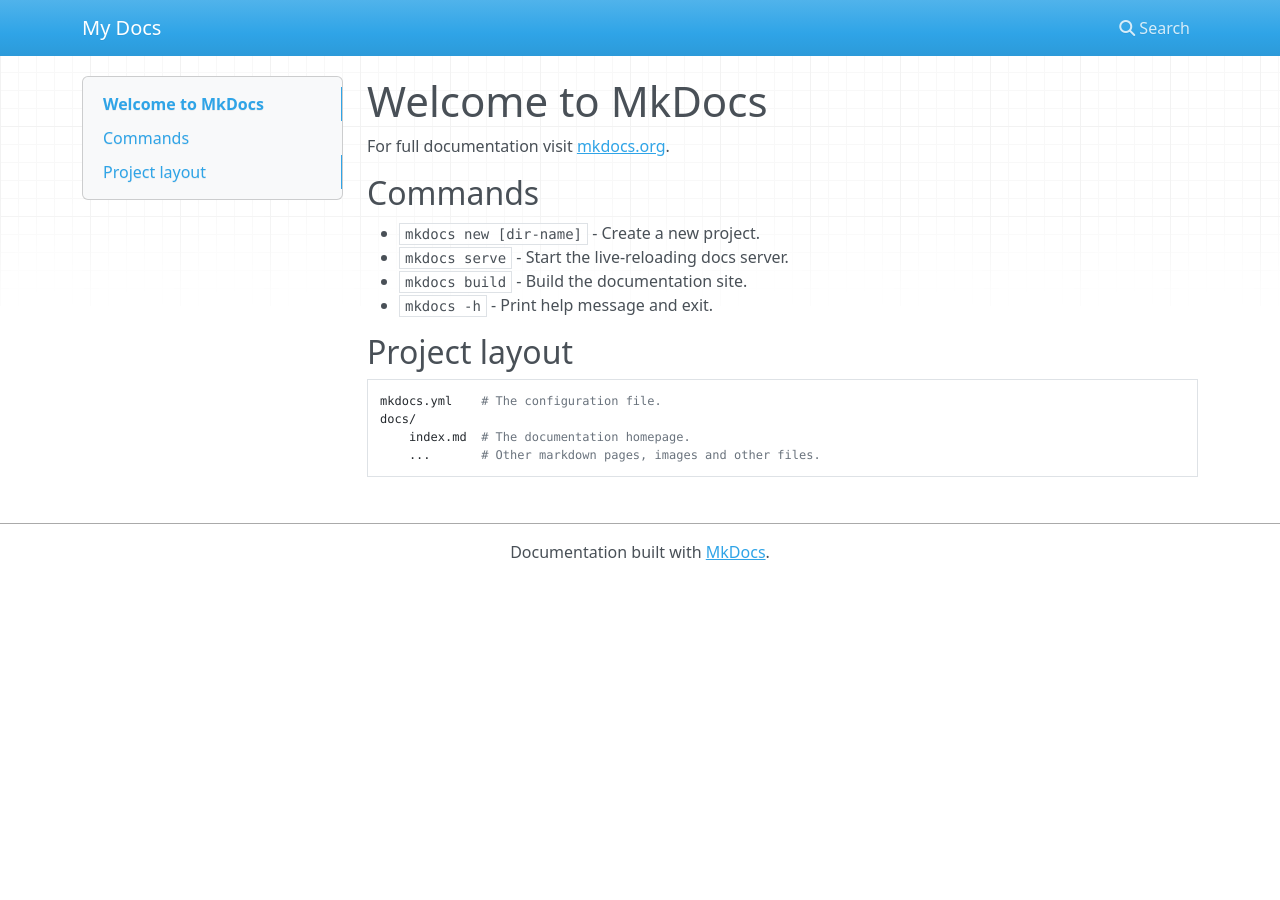
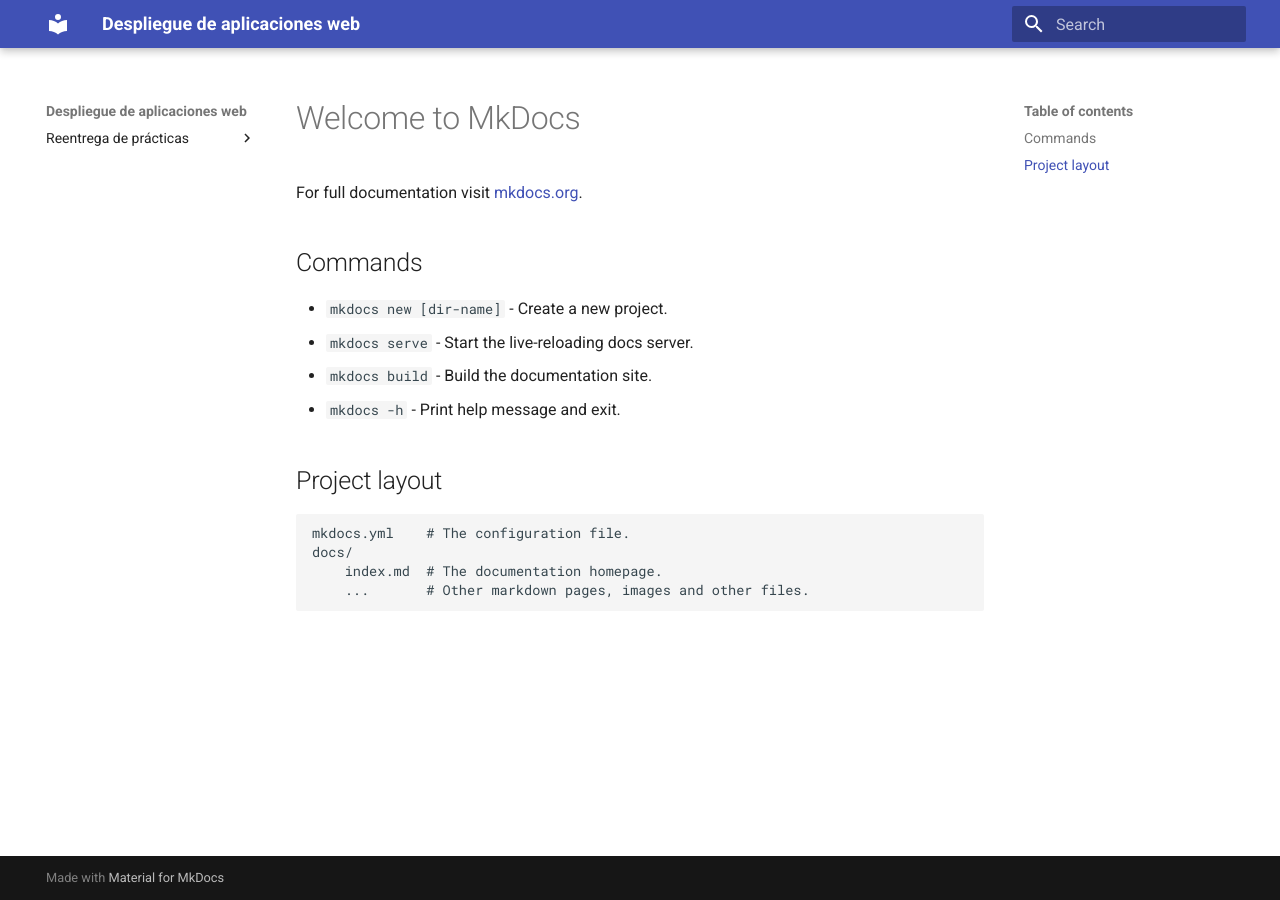
Before and after one commit to JPradillo/reentrega_practicas, an MkDocs documentation site: the page built from docs/index.md, in a window 1280 px wide. Built offline with MkDocs 1.6.1 and Material for MkDocs 9.7.7, drawn with Linux system fonts in a browser that asks for light colours; nearby versions of some CDN libraries.

Commit message:
Configuración mkdocs

```diff
--- a/mkdocs.yml
+++ b/mkdocs.yml
@@ -1 +1,19 @@
-site_name: My Docs
+site_name: Despliegue de aplicaciones web
+site_url: https://jpradillo.github.io/reentrega_practicas/
+theme:
+  name: material
+  features:
+    - highlight
+
+markdown_extensions:
+  - admonition
+  - codehilite:
+      guess_lang: false
+  - pymdownx.highlight:
+      linenums: true
+
+nav:
+  - 'Reentrega de prácticas':
+    - 'Práctica 2.3 - Proxy inverso con Nginx': 'practica2-3.md'
+    - 'Práctica 2.4 - Proxy inverso con balanceo de carga con Nginx': 'practica2-4.md'
+    - 'Práctica 2.5 - Proxy inverso con balanceo de carga con SSL en Nginx': 'practica2-5.md'
```
Also changed, not shown: 1 other file.
